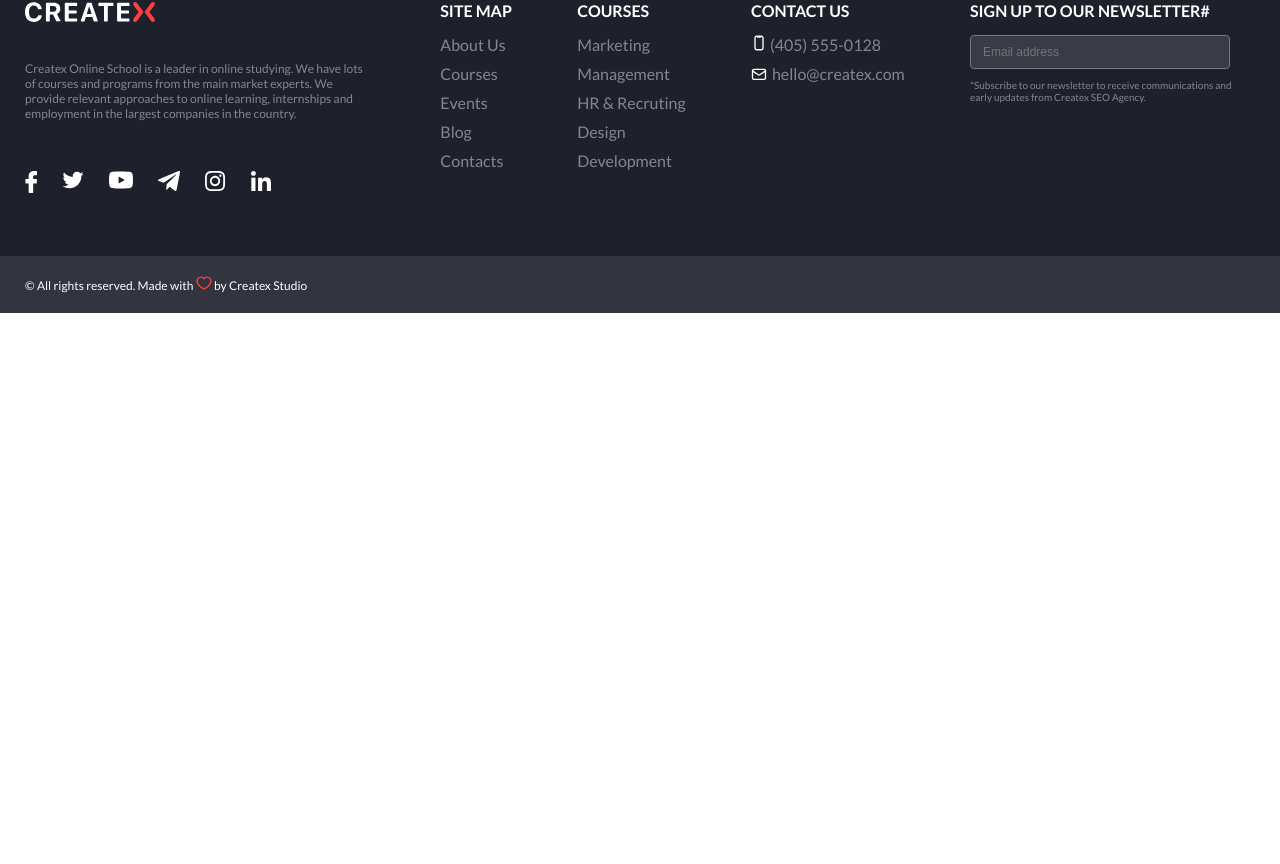
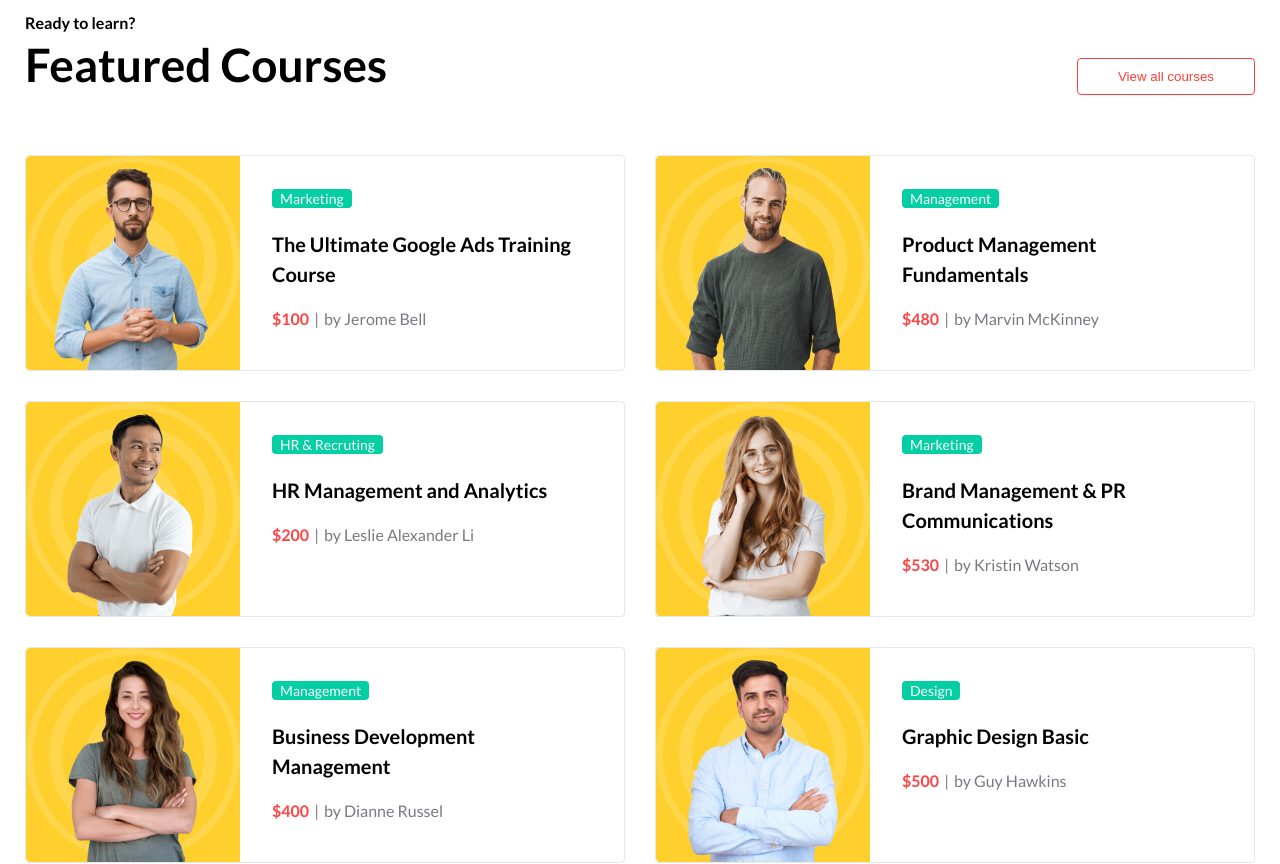
Before and after one commit to ArtemHvozdov/createx-courses-frontend, a React (Vite) app: page / in a window 1280 px wide. Shown: the part 1764-2628 px from the top of the page. Before the commit the page ends 2077 px from the top, so only its background shows below. Built offline with nearby package versions, Linux system fonts and the light colour scheme.

Commit message:
crete courses section (#7)
Co-authored-by: ArtemHvozdov <artemhvozdov@gmail.com>

```diff
--- a/src/App.tsx
+++ b/src/App.tsx
@@ -1,5 +1,6 @@
 import './App.css'
 import AdvantagesSection from './layouts/advantages-section/advantages-section'
+import FeaturedCoursesSection from './layouts/featured-courses-section/featured-courses-section'
 import Footer from './layouts/footer/footer'
 import Header from './layouts/header/header'
 import MainScreen from './layouts/main-screen/main-screen'
@@ -11,6 +12,7 @@ function App() {
             <main className='main'>
                 <MainScreen />
                 <AdvantagesSection />
+                <FeaturedCoursesSection />
             </main>
             <Footer />
         </div>
--- a/src/index.css
+++ b/src/index.css
@@ -11,14 +11,14 @@
     --bg-gr1-color: #FFD8D7;
     --bg-gr2-color: #FDDECE;
 
-
     --gray-900-color: #1E212C;
     --gray-800-color: #1e212de8;
     --gray-700-color: #787A80;
     --gray-600-color: #393C46;
+    --gray-300-color: #E5E8ED;
     --gray-200-color: #ffffff75;
+}
 
-}
  html {
     box-sizing: border-box;
 }
--- a/src/layouts/advantages-section/advantages-section.css
+++ b/src/layouts/advantages-section/advantages-section.css
@@ -2,7 +2,7 @@
     display: flex;
     justify-content: space-between;
     gap: 140px;
-    margin: 180px 0px 90px 0px;
+    padding: 180px 0px 90px 0px;
 }
 
 .advantages__head-tittle {
--- /dev/null
+++ b/src/layouts/featured-courses-section/featured-courses-section.css
@@ -0,0 +1,87 @@
+.featured__courses__section {
+    padding: 90px 0px;
+}
+
+.featured__courses-tittle {
+    display: flex;
+    justify-content: space-between;
+    align-items: end;
+}
+
+.tittle__head-secondary {
+    font-weight: bold;
+    line-height: 150%;
+    font-size: 16px;
+}
+
+.tittle_head-main{
+    font-weight: bold;
+    line-height: 130%;
+    font-size: 46px;
+}
+
+.courses__tittle-btn {
+    padding: 10px 40px;
+    border: 1px solid var(--primary-color);
+    outline: none;
+    border-radius: 4px;
+    background: transparent;
+    cursor: pointer;
+    color: var(--primary-color);
+}
+
+.courses__tittle-btn:hover {
+    border: none;
+    background: var(--btn-gradient);
+    color: var(--white-color);
+}
+
+
+.featured__courses-catalog {
+    display: grid;
+    grid-template-columns: repeat(2,1fr);
+    gap: 30px;
+    margin-top: 60px;
+}
+
+.courses__catalog-item {
+    display: flex;
+    border: 1px solid var(--gray-300-color);
+    border-radius: 4px;
+}
+
+.catalog__item-info {
+    padding: 32px;
+}
+
+.item__info-category {
+    background: var(--succes-color);
+    padding: 1px 8px;
+    border-radius: 4px;
+    font-size: 14px;
+    line-height: 150%;
+    color: var(--white-color);
+}
+
+.item__info-tittle {
+    font-weight: bold;
+    font-size: 20px;
+    line-height: 150%;
+    margin-top: 20px;
+}
+
+.item__info-price-mentor {
+    display: flex;
+    gap: 5px;
+    margin-top: 20px;
+}
+
+.item__info-price {
+    color: var(--danger-color);
+    font-weight: bold;
+}
+
+.delimiter,
+.item__info-mentor {
+    color: var(--gray-700-color);
+}
--- /dev/null
+++ b/src/layouts/featured-courses-section/featured-courses-section.tsx
@@ -0,0 +1,105 @@
+import './featured-courses-section.css';
+import Img1 from './../../assets/course-mentors-img/mentor-google-ads-training-cours.png';
+import Img2 from './../../assets/course-mentors-img/mentor-product-managment-fundamentals.png';
+import Img3 from './../../assets/course-mentors-img/mentor-hr-management-analutics.png';
+import Img4 from './../../assets/course-mentors-img/mentor-brand-management-pr-communitcations.png';
+import Img5 from './../../assets/course-mentors-img/mentor-business-development-management.png';
+import Img6 from './../../assets/course-mentors-img/mentor-graphic-design-basic.png';
+
+function FeaturedCoursesSection() {
+    return (
+        <section className="featured__courses__section">
+            <div className="container">
+                <div className="featured__courses__section-inner">
+                    <div className="featured__courses-tittle">
+                        <div className="courses__tittle-headers">
+                            <div className="tittle__head-secondary">Ready to learn?</div>
+                            <div className="tittle_head-main">Featured Courses</div>
+                        </div>
+                        <button className="courses__tittle-btn">View all courses</button>
+                    </div>
+
+                    <div className="featured__courses-catalog">
+
+                        <div className="courses__catalog-item">
+                            <img src={Img1} alt="" className="catalog__item-img" />
+                            <div className="catalog__item-info">
+                                <span className="item__info-category">Marketing</span>
+                                <div className="item__info-tittle">The Ultimate Google Ads Training Course</div>
+                                <div className="item__info-price-mentor">
+                                    <div className="item__info-price">$100</div>
+                                    <div className="delimiter">|</div>
+                                    <div className="item__info-mentor">by Jerome Bell</div>
+                                </div>
+                            </div>
+                        </div>
+
+                        <div className="courses__catalog-item">
+                            <img src={Img2} alt="" className="catalog__item-img" />
+                            <div className="catalog__item-info">
+                                <span className="item__info-category">Management</span>
+                                <div className="item__info-tittle">Product Management Fundamentals</div>
+                                <div className="item__info-price-mentor">
+                                    <div className="item__info-price">$480</div>
+                                    <div className="delimiter">|</div>
+                                    <div className="item__info-mentor">by Marvin McKinney</div>
+                                </div>
+                            </div>
+                        </div>
+
+                        <div className="courses__catalog-item">
+                            <img src={Img3} alt="" className="catalog__item-img" />
+                            <div className="catalog__item-info">
+                                <span className="item__info-category">HR & Recruting</span>
+                                <div className="item__info-tittle">HR  Management and Analytics</div>
+                                <div className="item__info-price-mentor">
+                                    <div className="item__info-price">$200</div>
+                                    <div className="delimiter">|</div>
+                                    <div className="item__info-mentor">by Leslie Alexander Li</div>
+                                </div>
+                            </div>
+                        </div>
+                        <div className="courses__catalog-item">
+                            <img src={Img4} alt="" className="catalog__item-img" />
+                            <div className="catalog__item-info">
+                                <span className="item__info-category">Marketing</span>
+                                <div className="item__info-tittle">Brand Management & PR Communications</div>
+                                <div className="item__info-price-mentor">
+                                    <div className="item__info-price">$530</div>
+                                    <div className="delimiter">|</div>
+                                    <div className="item__info-mentor">by Kristin Watson</div>
+                                </div>
+                            </div>
+                        </div>
+                        <div className="courses__catalog-item">
+                            <img src={Img5} alt="" className="catalog__item-img" />
+                            <div className="catalog__item-info">
+                                <span className="item__info-category">Management</span>
+                                <div className="item__info-tittle">Business Development Management</div>
+                                <div className="item__info-price-mentor">
+                                    <div className="item__info-price">$400</div>
+                                    <div className="delimiter">|</div>
+                                    <div className="item__info-mentor">by Dianne Russel</div>
+                                </div>
+                            </div>
+                        </div>
+                        <div className="courses__catalog-item">
+                            <img src={Img6} alt="" className="catalog__item-img" />
+                            <div className="catalog__item-info">
+                                <span className="item__info-category">Design</span>
+                                <div className="item__info-tittle">Graphic Design Basic</div>
+                                <div className="item__info-price-mentor">
+                                    <div className="item__info-price">$500</div>
+                                    <div className="delimiter">|</div>
+                                    <div className="item__info-mentor">by Guy Hawkins</div>
+                                </div>
+                            </div>
+                        </div>
+                    </div>
+                </div>
+            </div>
+        </section>
+    )
+}
+
+export default FeaturedCoursesSection;
--- a/src/layouts/footer/footer.css
+++ b/src/layouts/footer/footer.css
@@ -54,7 +54,7 @@
 .footer__input-email {
     padding: 9px 0px 9px 12px;
     font-size: 12px;
-    width: 260px;
+    width: 100%;
     background: var(--gray-600-color);
     border-radius: 4px;
     color: var(--white-color);
--- a/src/layouts/header/header-buttons-section/header-buttons-section.css
+++ b/src/layouts/header/header-buttons-section/header-buttons-section.css
@@ -3,7 +3,7 @@
     gap: 20px;
 }
 
-.header__btn-section button{
+.header__btn-section button {
     border: none;
     outline: none;
     cursor: pointer;
```
